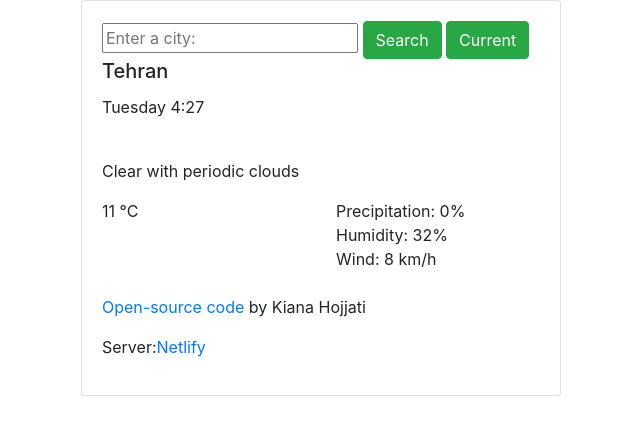
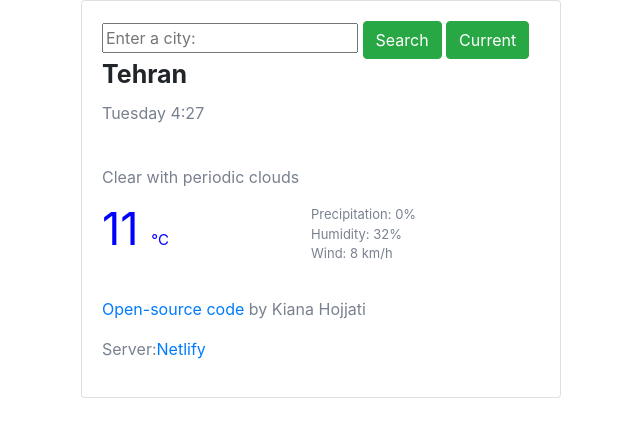
Before and after one commit to kianahojjati/simple-weather-app, a website built with Parcel: page index.html in a window 1280 px wide. Shown: the whole page, without its empty margins (4-644 px from the left). Built offline with nearby package versions, Linux system fonts and the light colour scheme; no server answers.

Commit message:
Updated index.html

```diff
--- a/index.html
+++ b/index.html
@@ -9,7 +9,7 @@
       integrity="sha384-Gn5384xqQ1aoWXA+058RXPxPg6fy4IWvTNh0E263XmFcJlSAwiGgFAW/dAiS6JXm"
       crossorigin="anonymous"
     />
-    <link href="src/styles.css" />
+    <link rel="stylesheet" href="src/styles.css" />
     <script src="https://cdn.jsdelivr.net/npm/axios@1.1.2/dist/axios.min.js"></script>
   </head>
 
@@ -46,7 +46,7 @@
               Wind: 8 km/h
             </div>
           </div>
-          <p>
+          <p class="github-link">
             <br />
             <a href="https://github.com/kianahojjati/simple-weather-app"
               >Open-source code</a
```
